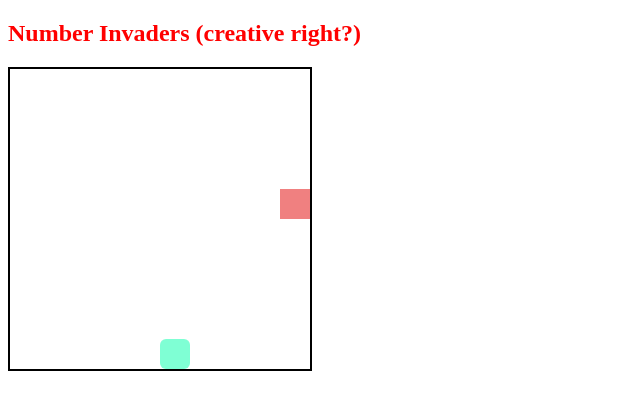
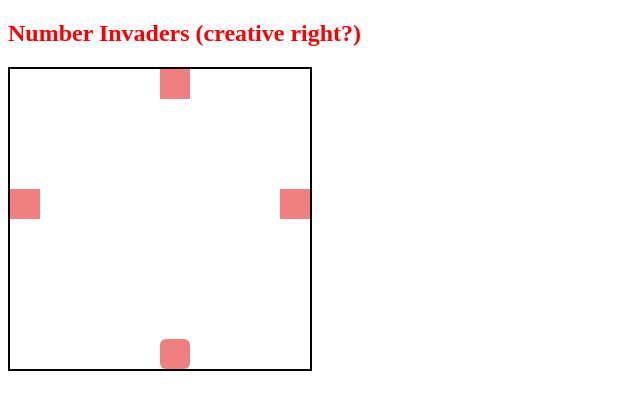
Before and after one commit to gingus55/number-invaders, a plain HTML site: page index.html in a window 1280 px wide. Shown: the whole page, without its empty margins (0-640 px from the left). Drawn offline with Linux system fonts and the light colour scheme.

Commit message:
clean-up

```diff
--- a/assets/css/styles.css
+++ b/assets/css/styles.css
@@ -20,7 +20,10 @@
   border-radius: 20%;
 }
 
-.right-exit {
+.right-exit,
+.left-exit,
+.up-exit,
+.down-exit {
   background-color: lightcoral;
   /* border-right: solid white 2px;
   float: right; */
--- a/assets/js/script.js
+++ b/assets/js/script.js
@@ -1,5 +1,14 @@
 console.log("Howdy!");
 const gameGrid = document.querySelector("#game-grid");
+
+function startGame() {
+  createSquares(100);
+
+  placeRocket();
+
+  // currently hardcoded exits
+  setExits();
+}
 
 function createSquares(number) {
   console.log(number + " squares are being created");
@@ -26,7 +35,6 @@ function moveRocket(event) {
       current.classList.remove("math-rocket");
       var string = "[data-number='" + location + "']";
       const moved = document.querySelector(string);
-      console.log(moved.classList);
       moved.classList.add("math-rocket");
     }
   }
@@ -35,12 +43,9 @@ function moveRocket(event) {
     var location = parseInt(current.getAttribute("data-number"));
     if (!(location % 10 === 0)) {
       location--;
-      // current.setAttribute("class", "square");
       current.classList.remove("math-rocket");
-
       var string = "[data-number='" + location + "']";
       const moved = document.querySelector(string);
-      // moved.setAttribute("class", "math-rocket");
       moved.classList.add("math-rocket");
     }
   }
@@ -49,12 +54,9 @@ function moveRocket(event) {
     var location = parseInt(current.getAttribute("data-number"));
     if (!(location % 10 === 9)) {
       location++;
-      // current.setAttribute("class", "square");
       current.classList.remove("math-rocket");
-
       var string = "[data-number='" + location + "']";
       const moved = document.querySelector(string);
-      // moved.setAttribute("class", "math-rocket");
       moved.classList.add("math-rocket");
     }
   }
@@ -63,12 +65,9 @@ function moveRocket(event) {
     var location = parseInt(current.getAttribute("data-number"));
     if (location < 90) {
       location += 10;
-      // current.setAttribute("class", "square");
       current.classList.remove("math-rocket");
-
       var string = "[data-number='" + location + "']";
       const moved = document.querySelector(string);
-      // moved.setAttribute("class", "math-rocket");
       moved.classList.add("math-rocket");
     }
   }
@@ -90,19 +89,24 @@ function storeRoom() {
   console.log(currentRoom);
 }
 
-createSquares(100);
+function setExits() {
+  // I want to get gaps top, left, middle and bottom to simulate exits
 
-// I want to get gaps top, left, middle and bottom to simulate exits
+  // 49 on the right
+  var rightExit = document.querySelector("[data-number='49']");
+  var leftExit = document.querySelector("[data-number='40']");
+  var upExit = document.querySelector("[data-number='5']");
+  var downExit = document.querySelector("[data-number='95']");
 
-// 49 on the right
-var rightExit = document.querySelector("[data-number='49']");
-console.log(rightExit);
-rightExit.setAttribute("class", "square right-exit");
-// 40 on the left
-// 5 top
-// 95 bottom
+  rightExit.classList.add("right-exit");
+  leftExit.classList.add("left-exit");
+  upExit.classList.add("up-exit");
+  downExit.classList.add("down-exit");
+  // 40 on the left
+  // 5 top
+  // 95 bottom
+}
 
-placeRocket();
-// storeRoom();
+startGame();
 
 addEventListener("keydown", moveRocket);
```
